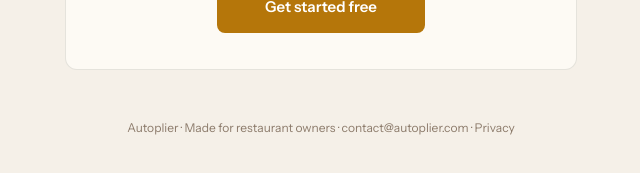
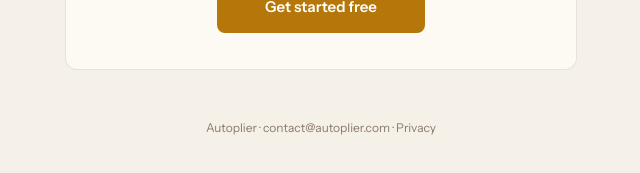
Before and after one commit to ndresca/review-responder, a Next.js app: page / in a window 1280 px wide. Shown: the part 1856-2029 px from the top of the page, without its empty margins (319-959 px from the left). Built offline with nearby package versions, Linux system fonts and the light colour scheme.

Commit message:
fix: update landing page footer

```diff
--- a/src/app/page.tsx
+++ b/src/app/page.tsx
@@ -125,10 +125,7 @@ export default function LandingPage() {
 
       {/* Footer */}
       <footer className={styles.siteFooter}>
-        Autoplier · Made for restaurant owners ·{' '}
-        <a href="mailto:contact@autoplier.com">contact@autoplier.com</a>
-        {' · '}
-        <Link href="/privacy">Privacy</Link>
+        Autoplier · <a href="mailto:contact@autoplier.com">contact@autoplier.com</a> · <Link href="/privacy">Privacy</Link>
       </footer>
     </main>
   )
```
